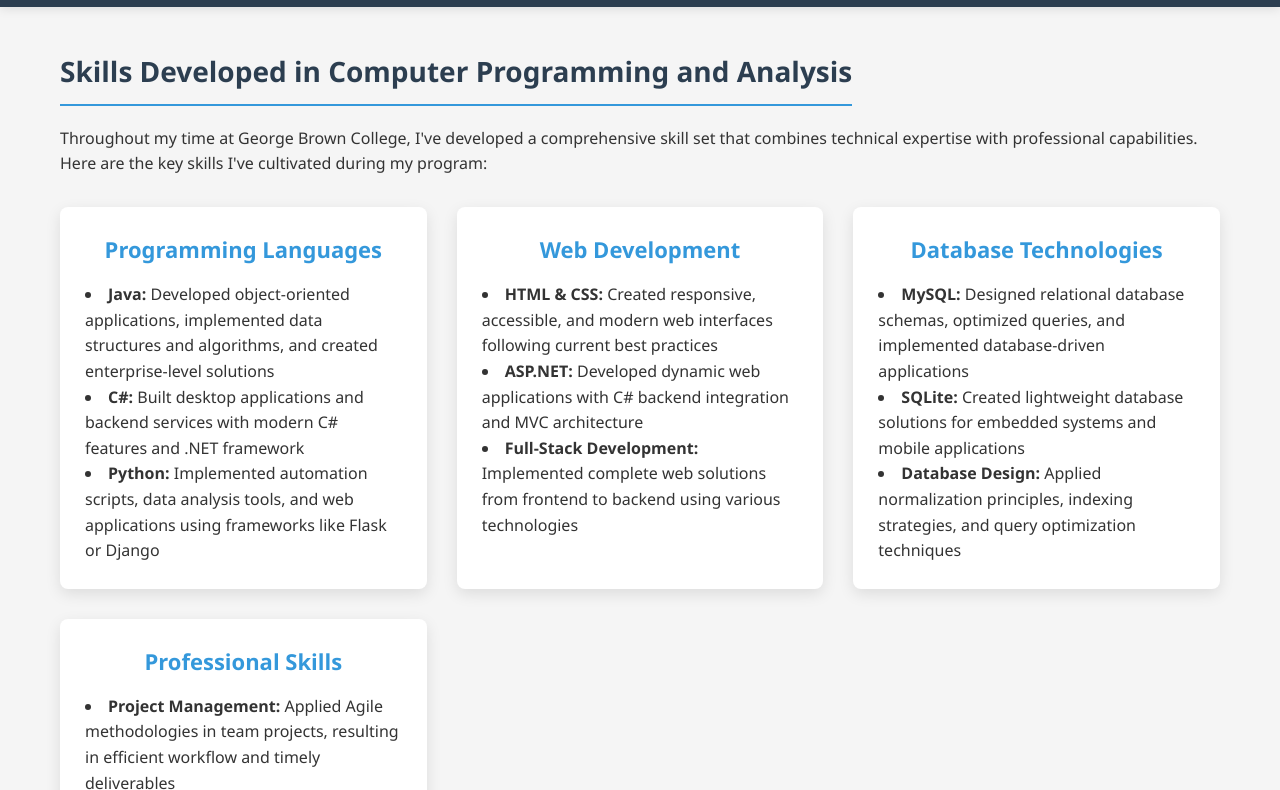
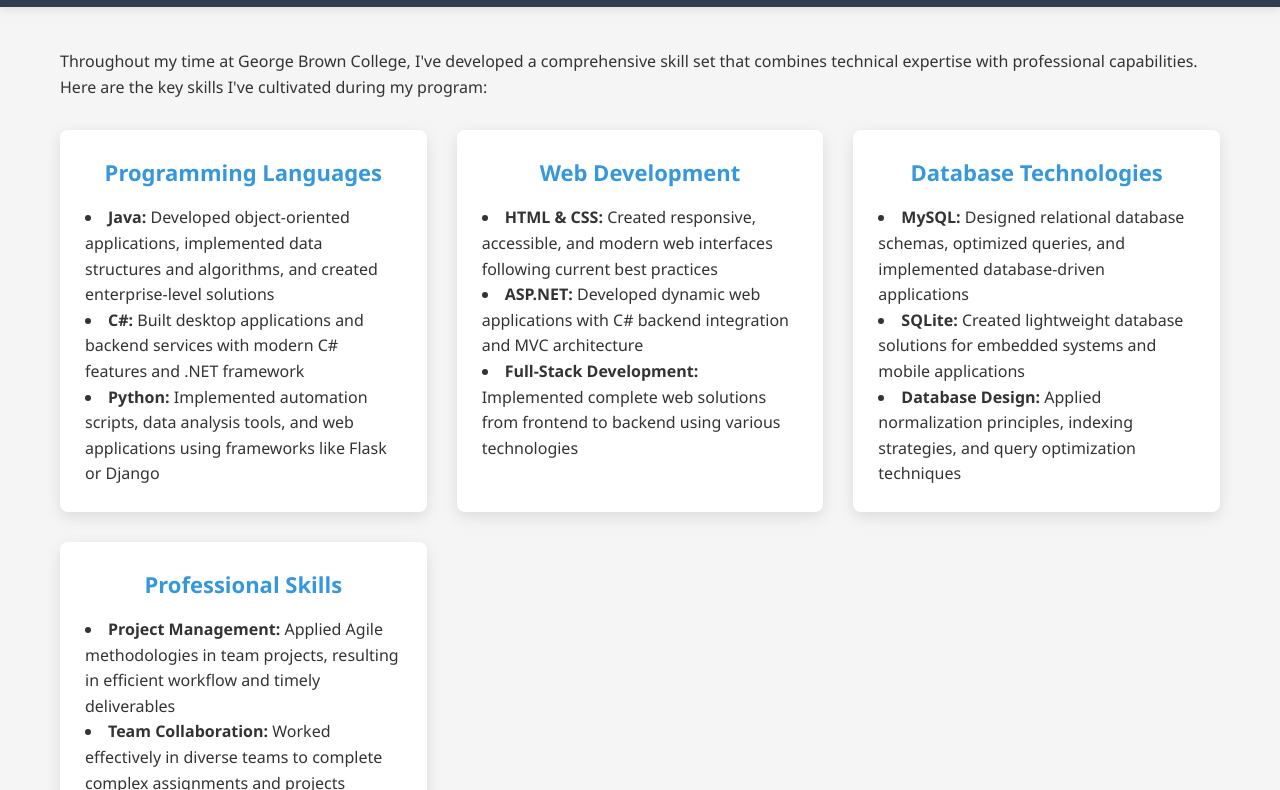
Before and after one commit to Nash664/Portfolio, a plain HTML site: page skills.html in a window 1280 px wide. Shown: the part 71-861 px from the top of the page. Drawn offline with Linux system fonts and the light colour scheme.

Commit message:
Update skills.html

```diff
--- a/skills.html
+++ b/skills.html
@@ -26,7 +26,6 @@
 
     <section id="skills">
         <div class="container">
-            <h2>Skills Developed in Computer Programming and Analysis</h2>
 
             <p>Throughout my time at George Brown College, I've developed a comprehensive skill set that combines technical expertise with professional capabilities. Here are the key skills I've cultivated during my program:</p>
 
```
